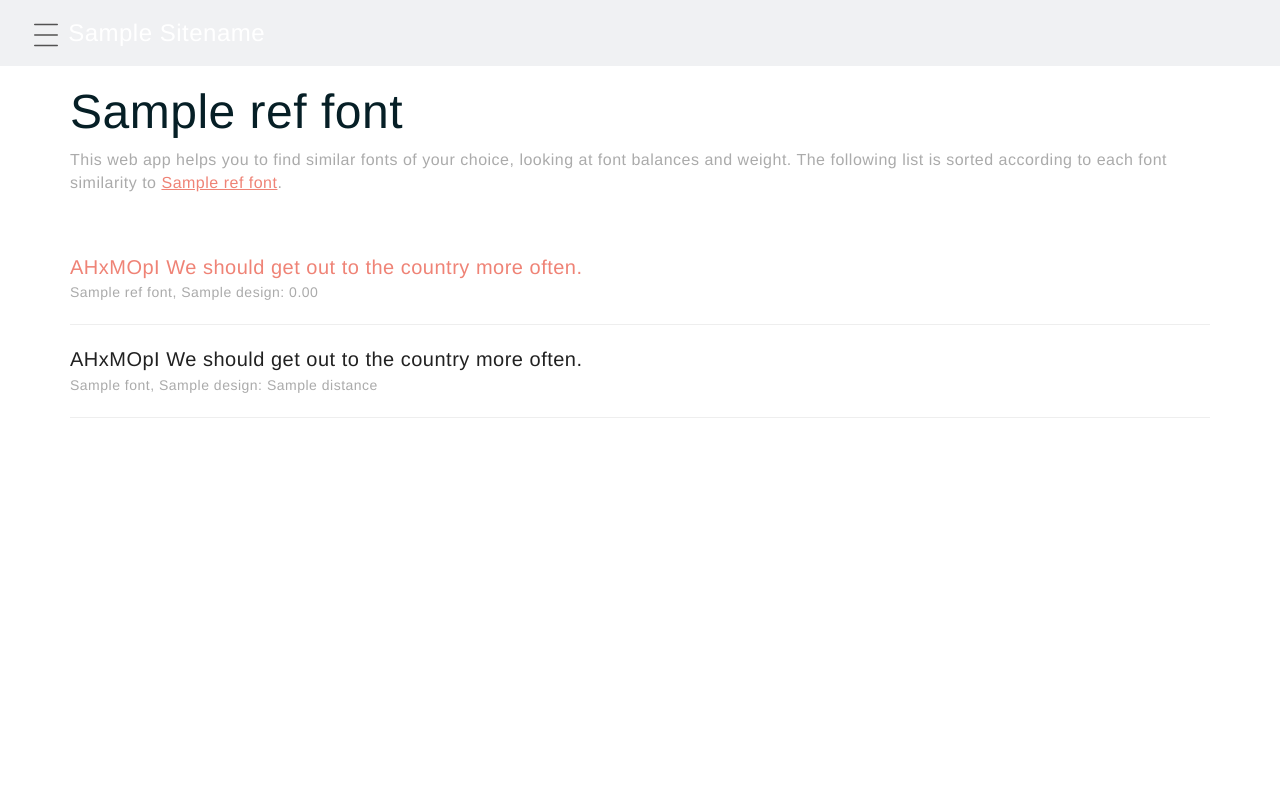
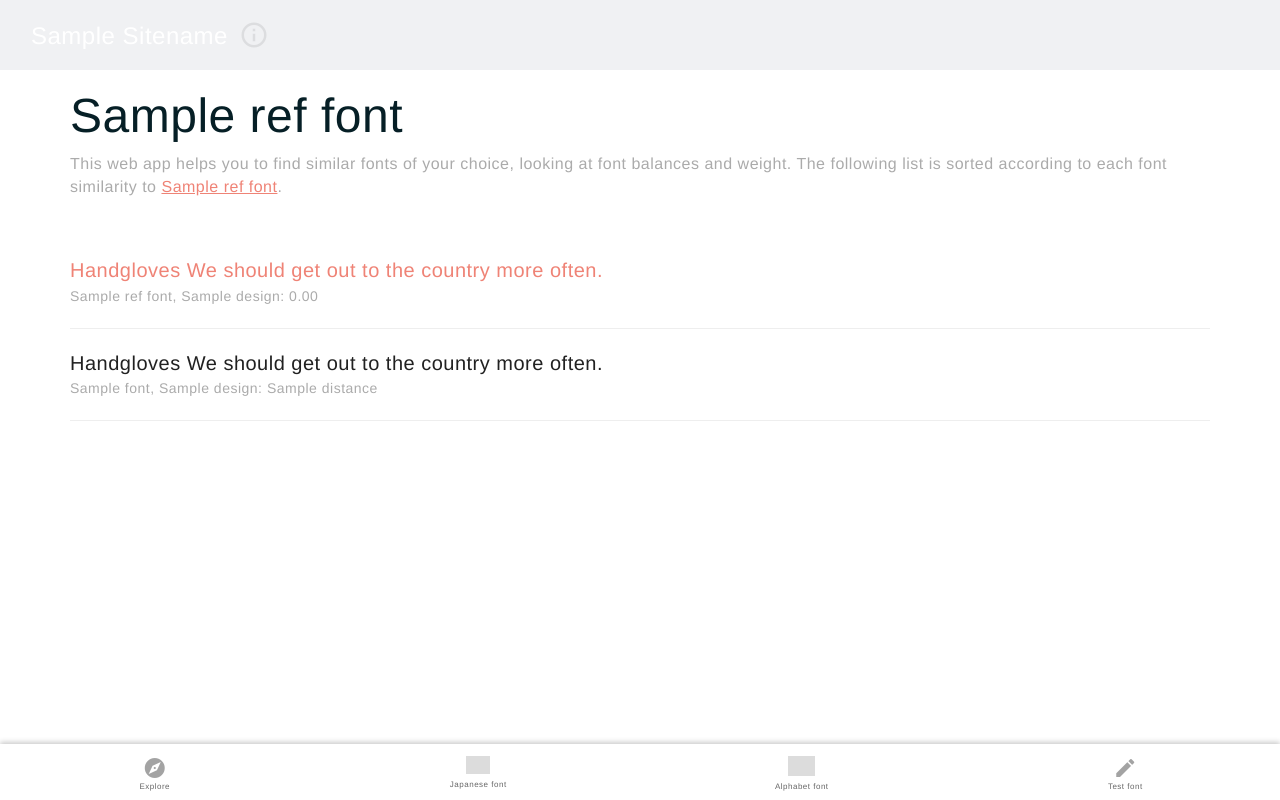
Before and after one commit to YukinoKoh/font-distance, a Python web app: template src/handlers/templates/sort.html in a window 1280 px wide. Run offline with Jinja, Linux system fonts and the light colour scheme; the template is opened without the code that fills it: most values are stand-ins (such as "Sample title", 1, 10 or a date in 2020); style sheets or scripts are compiled from the project's sources; some libraries are stand-ins or nearby versions; some web fonts are replaced; grey boxes are pictures that could not be loaded.

Commit message:
changed navigation

```diff
--- a/src/css/style.css
+++ b/src/css/style.css
@@ -72,6 +72,12 @@ a:hover {
 
 .top-title a {
   color: #fff; }
+
+.top-info {
+  font-size: 30px;
+  color: #dcdddf;
+  padding: 4px;
+  vertical-align: sub; }
 
 .top-intro {
   color: #ababab; }
@@ -265,3 +271,44 @@ a:hover {
 
 .about-nav a {
   color: #ef8376; }
+
+.footer {
+  background: #fff;
+  text-align: center;
+  position: fixed;
+  left: 0px;
+  bottom: 0px;
+  height: 56px;
+  width: 100%;
+  padding: 8px;
+  line-height: 8px;
+  -webkit-box-shadow: 0px -2px 5px 0px #cccccc;
+  -moz-box-shadow: 0px -2px 5px 0px #cccccc;
+  box-shadow: 0px -2px 5px 0px #cccccc; }
+
+.footer-caption {
+  font-size: 8px;
+  line-height: 8px;
+  padding: 0; }
+
+.footer-caption-jp {
+  font-size: 7px;
+  line-height: 7px;
+  padding: 0; }
+
+.footer-icon {
+  padding: 4px;
+  height: 28px; }
+
+.footer-icon-jp {
+  padding: 4px;
+  height: 26px; }
+
+.footer-select, .footer-select a {
+  color: #ef8376; }
+
+.footer-link a {
+  color: #000; }
+
+.footer-sub {
+  opacity: 0.6; }
--- a/src/handlers/distance.py
+++ b/src/handlers/distance.py
@@ -20,6 +20,8 @@ class Distance(Handler):
         intro = self.get_intro()
         view = 'distance'
         fonts = util.get_distance_list(select_font, select_lang)
+        select_font = util.get_selected_font(self.jp, self.en)
         # self.response.out.write(select_font)
         self.render("distance.html", ref_font=fonts[0], fonts=fonts[1], intro=intro, view=view,
-                    en_lang=settings.EN, jp_lang=settings.JP, sitename=settings.SITENAME)
+                    en_lang=settings.EN, jp_lang=settings.JP, jp_font=select_font[0],
+                    en_font=select_font[1], sitename=settings.SITENAME)
--- a/src/handlers/sort.py
+++ b/src/handlers/sort.py
@@ -19,8 +19,10 @@ class Sort(Handler):
         view='sort-'+lang
         distance_list = util.get_log_list(select_font, select_lang)
         sort_list = util.get_sorted_list(distance_list[1])
+        select_font = util.get_selected_font(self.jp, self.en)
         self.render("sort.html", ref_font=distance_list[0],
                     fonts=sort_list, view=view, jp_lang=settings.JP, en_lang=settings.EN,
+                    jp_font=select_font[0], en_font=select_font[1],
                     sitename=settings.SITENAME)
 
     def post(self):
--- a/src/handlers/templates/base.html
+++ b/src/handlers/templates/base.html
@@ -12,6 +12,8 @@
 <!-- fontts -->
     <script src="https://use.typekit.net/ewm7tjr.js"></script>
     <script>try{Typekit.load({ async: true });}catch(e){}</script>
+
+    <link rel="stylesheet" href="https://fonts.googleapis.com/icon?family=Material+Icons">
 
     <link href="https://fonts.googleapis.com/earlyaccess/mplus1p.css" rel="stylesheet" />
     <link href="https://fonts.googleapis.com/earlyaccess/roundedmplus1c.css" rel="stylesheet" />
@@ -29,10 +31,10 @@
     <script src="https://maxcdn.bootstrapcdn.com/bootstrap/3.3.7/js/bootstrap.min.js"></script>
   </head>
   <body>
-  <div id="wrapper">
+  <!--<div id="wrapper">
 
-     <!-- Sidebar -->
-        <div id="sidebar-wrapper">
+      Sidebar
+     <div id="sidebar-wrapper">
             <ul class="sidebar-nav">
                 <li class="sidebar-brand"><a id="menu-close"><img class="top-icon" src="/img/icon_close.svg"></a></li>
                 <li {% if view=='distance' %}class="sidebar-select" {% else %}class="sidebar-link"{% endif %}>
@@ -46,26 +48,59 @@
                 <li {% if view=='about' %}class="sidebar-select" {% else %}class="sidebar-link"{% endif %}>
                   <a href="/about">About</a></li>
             </ul>
-        </div>
-        <!-- /#sidebar-wrapper -->
-    <div id="page-content-wrapper">
+    </div>
+    <!--<div id="page-content-wrapper">-->
     <div class="container-fluid top-header"><div class="row top">
       <div class="col-sm-12">
         <div class="top-title">
-          <a href="#menu-toggle" class="sidebar-btn" id="menu-toggle"><img class="top-icon" src="/img/icon_hamburger.svg"></a>
+          <!--<a href="#menu-toggle" class="sidebar-btn" id="menu-toggle"><img class="top-icon" src="/img/icon_hamburger.svg"></a>-->
           <a href="/">
             {{ sitename }}
           </a>
+          <a href="/about"><i class="material-icons top-info">info_outline</i></a>
         </div>
       </div>
     </div></div>
 
-
     {% block content %}
     {% endblock %}
-    </div>
+    <div class="container-fluid footer"><div class="row">
+      <div class="col-sm-3">
+        <div {% if view=='distance' %}class="footer-select" {% else %}class="footer-link footer-sub"{% endif %}>
+          <a href="/"><i class="material-icons footer-icon footer-sub">explore</i><br><span class="footer-caption">Explore</span></a></div>
+      </div>
+      <div class="col-sm-3">
+         {% if view=='sort-jp' %}
+           <div class="footer-select">
+             <img src="/img/font_jp_{{ jp_font.style }}_s.svg" class="footer-icon-jp" alt="あ">
+             <br><span class="footer-caption">Japanese font</span></div>
+         {% else %}
+           <div class="footer-link footer-sub">
+             <a href="/sort/jp"><img src="/img/font_jp_{{ jp_font.style }}.svg" class="footer-icon-jp footer-sub" alt="あ">
+             <br><span class="footer-caption">Japanese font</span></a></div>
+         {% endif %}
+      </div>
+      <div class="col-sm-3">
+         {% if view=='sort-en' %}
+           <div class="footer-select">
+             <img src="/img/font_en_{{ en_font.style }}_s.svg" class="footer-icon" alt="A">
+             <br><span class="footer-caption">Alphabet font</span></div>
+         {% else %}
+           <div class="footer-link footer-sub">
+             <a href="/sort/en"><img src="/img/font_en_{{ en_font.style }}.svg" class="footer-icon footer-sub" alt="A">
+             <br><span class="footer-caption">Alphabet font</span></a></div>
+         {% endif %}
+
+      </div>
+      <div class="col-sm-3">
+        <div {% if view=='typeset' %}class="footer-select" {% else %}class="footer-link footer-sub"{% endif %}>
+          <a href="/typeset"><i class="material-icons footer-icon footer-sub">edit</i><br><span class="footer-caption">Test font</span></a></div>
+      </div>
+    </div></div>
+
+    <!-- toggle menu </div>
   </div>
-    <!-- Menu Toggle Script -->
+     Menu Toggle Script
     <script>
     $("#menu-toggle").click(function(e) {
         e.preventDefault();
@@ -78,6 +113,6 @@
     function closeNav() {
       document.getElementById("introduction").style.height = "0%";
     }
-    </script>
+    </script>-->
   </body>
 </html>
--- a/src/handlers/templates/sort.html
+++ b/src/handlers/templates/sort.html
@@ -19,7 +19,7 @@
           {% if ref_font.lang == 'jp' %}
             永あ　太郎の家にも陽がサンサン。二郎の家にも陽がサンサン。<br>
           {% else %}
-            AHxMOpI We should get out to the country more often.<br>
+            Handgloves We should get out to the country more often.<br>
           {% endif %}
         </div>
         <span class="sort-caption">{{ ref_font.name }}, {{ ref_font.design }}: 0.00</span>
@@ -34,7 +34,7 @@
             </a>
           {% else %}
             <a href="/{{ en_lang }}/{{ font.style }}/{{ view }}">
-              AHxMOpI We should get out to the country more often.<br>
+              Handgloves We should get out to the country more often.<br>
             </a>
           {% endif %}
         </div>
--- a/src/handlers/typeset.py
+++ b/src/handlers/typeset.py
@@ -7,8 +7,8 @@ from handler import select_font
 class Typeset(Handler):
     @select_font
     def get(self):
-        en_font = util.get_font(self.en, 'en')
-        jp_font = util.get_font(self.jp, 'jp')
         view = 'typeset'
-        self.render("typeset.html", en_font=en_font, jp_font=jp_font,
+        select_font = util.get_selected_font(self.jp, self.en)
+        self.render("typeset.html",
+                    jp_font=select_font[0], en_font=select_font[1],
                     view=view, sitename=settings.SITENAME)
--- a/src/handlers/util.py
+++ b/src/handlers/util.py
@@ -14,6 +14,11 @@ def get_distance_list(select_font, select_lang):
     log_font = jp_log + en_log
     return ref_font, log_font
 
+
+def get_selected_font(select_font_jp, select_font_en):
+    jp_font = JpFamily.get_by_key_name(select_font_jp)
+    en_font = EnFamily.get_by_key_name(select_font_en)
+    return jp_font, en_font
 
 def get_log_list(select_font, select_lang):
     ref_font = get_font(select_font, select_lang)
--- a/src/sass/style.scss
+++ b/src/sass/style.scss
@@ -4,6 +4,8 @@ $font_size_1: 48px;
 $font_size_2: 20px;
 $font_size_4: 16px;
 $font_size_5: 14px;
+$font_size_6: 8px;
+$font_size_7: 7px;
 $font-size: $font_size_4;
 
 $color_mono_1: #061f26;
@@ -139,6 +141,12 @@ a:hover{
 
 .top-title a{
   color: $font_title_color;
+}
+.top-info{
+  font-size: 30px;
+  color: $color_mono_5;
+  padding: $m0;
+  vertical-align: sub;
 }
 
 .top-intro{
@@ -359,3 +367,46 @@ a:hover{
 .about-nav a{
   color: $color_attention;
 }
+
+.footer{
+  background: #fff;
+  text-align: center;
+  position: fixed;
+  left: 0px;
+  bottom: 0px;
+  height: $m7;
+  width: 100%;
+  padding: $m1;
+  line-height: $font_size_6;
+  -webkit-box-shadow: 0px -2px 5px 0px rgba(204,204,204,1);
+  -moz-box-shadow: 0px -2px 5px 0px rgba(204,204,204,1);
+  box-shadow: 0px -2px 5px 0px rgba(204,204,204,1);
+
+}
+.footer-caption{
+  font-size: $font_size_6;
+  line-height: $font_size_6;
+  padding: 0;
+}
+.footer-caption-jp{
+  font-size: $font_size_7;
+  line-height: $font_size_7;
+  padding: 0;
+}
+.footer-icon{
+  padding: $m0;
+  height: 28px;
+}
+.footer-icon-jp{
+  padding: $m0;
+  height: 26px;
+}
+.footer-select, .footer-select a{
+  color: $color_attention;
+}
+.footer-link a{
+  color: #000;
+}
+.footer-sub{
+  opacity: 0.6;
+}
```
Also changed, not shown: src/settings.py (line endings or trailing spaces), 6 other files.
